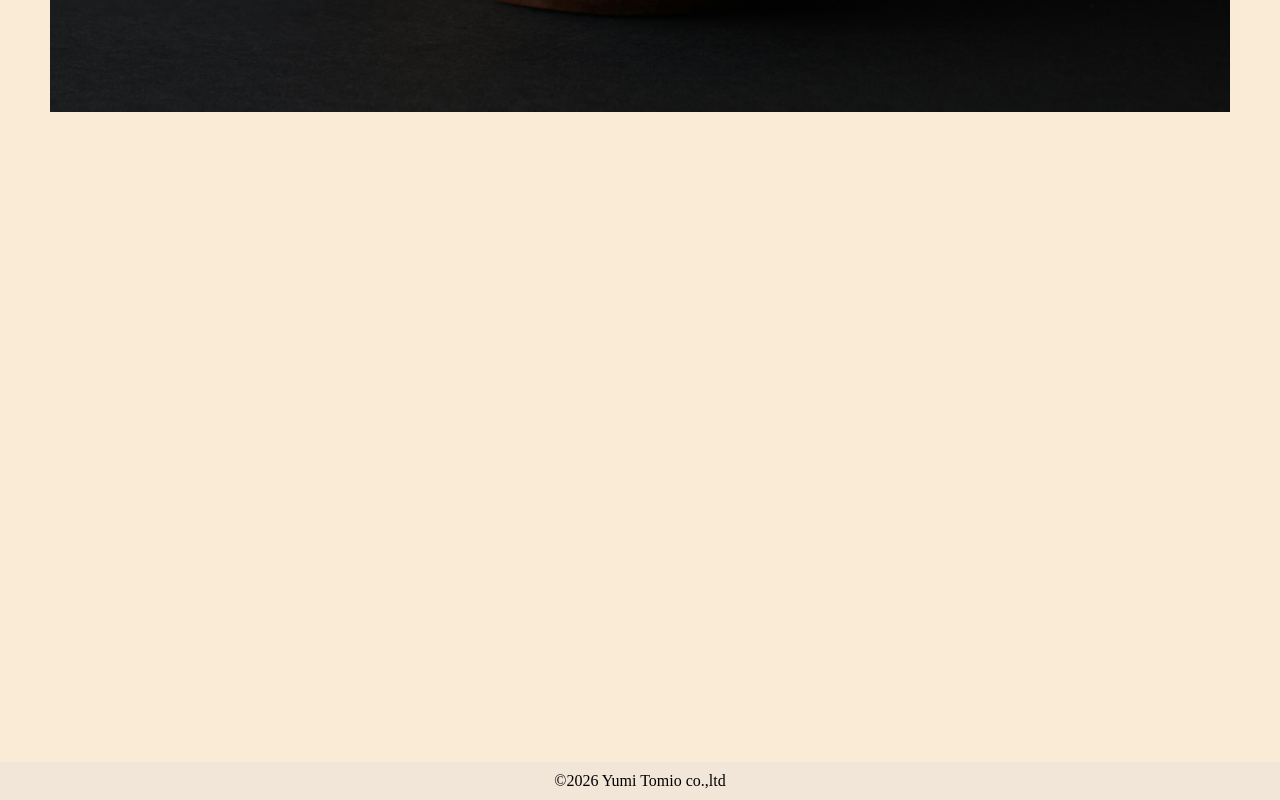
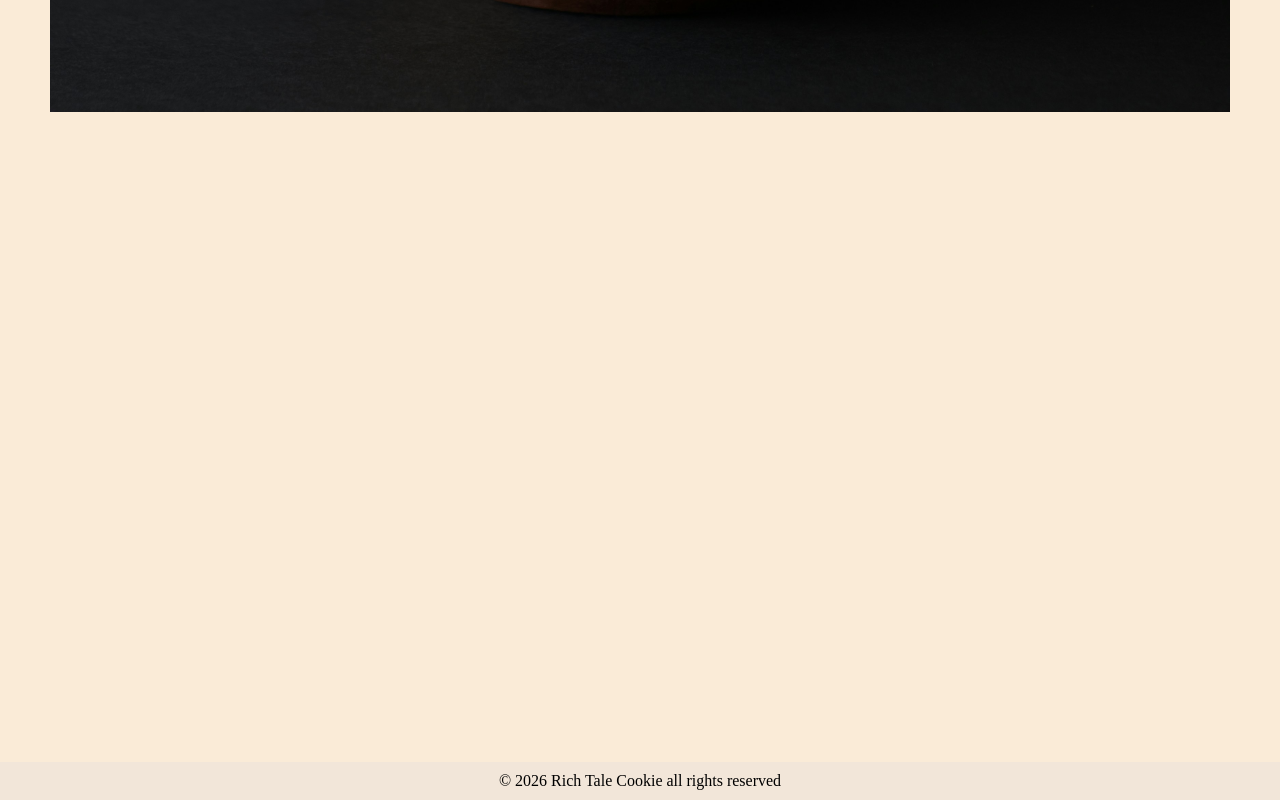
Before and after one commit to yumimimigumi/Rich-Tale-Cookie, a plain HTML site: page Important.html in a window 1280 px wide. Shown: the part 2435-3235 px from the top of the page. Drawn offline with Linux system fonts and the light colour scheme; a web font is replaced by a local one.

```diff
--- a/Important.html
+++ b/Important.html
@@ -63,7 +63,7 @@
       </p>
     </div>
     <img src="../assets/src/cookie9.jpg" alt="積み重なるクッキーの画像">
-    <footer>&copy2026 Yumi Tomio co.,ltd</footer>
+    <footer>&copy; 2026 Rich Tale Cookie all rights reserved</footer>
 </body>
 
 </html>
```
Also changed, not shown: ._Important.html (added).
